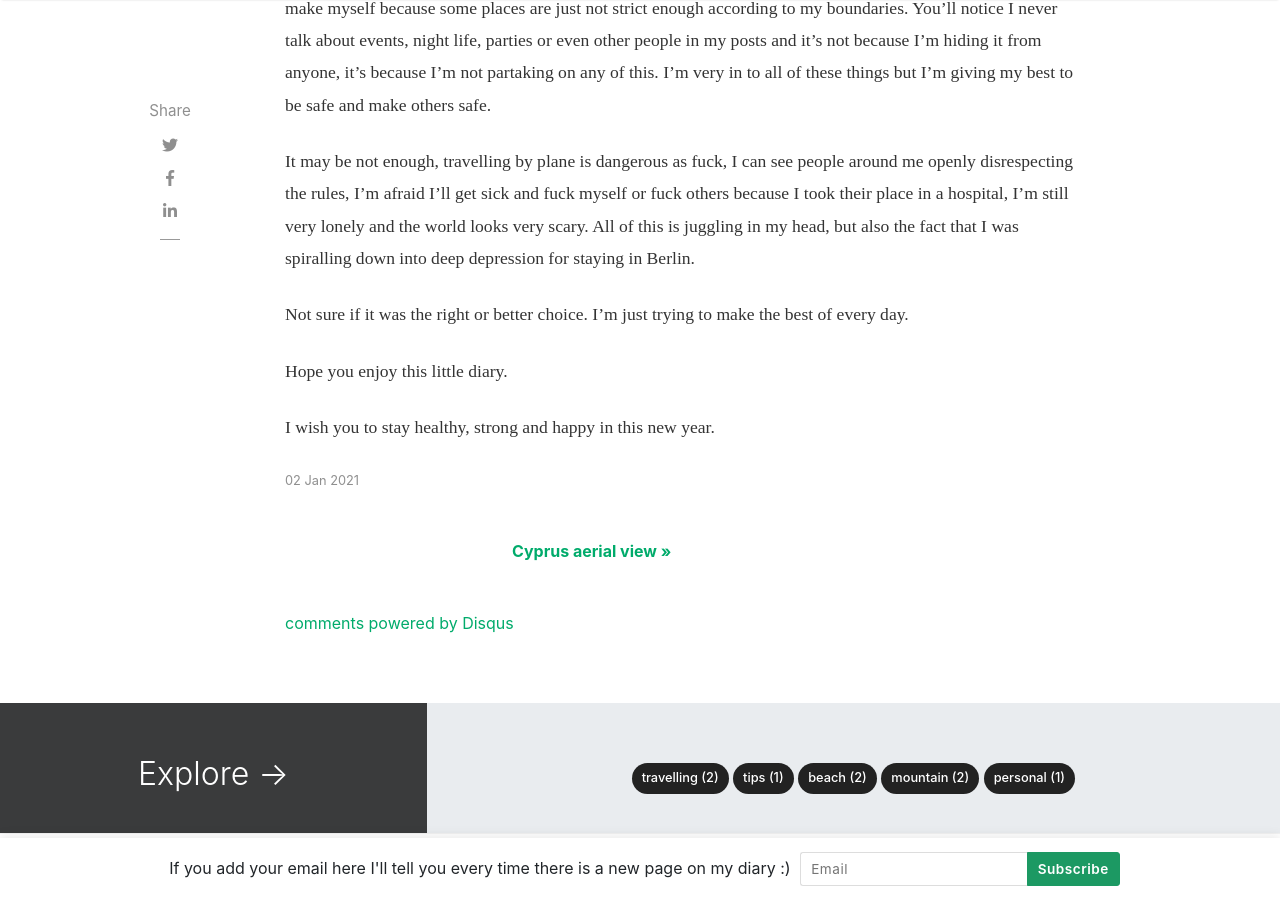
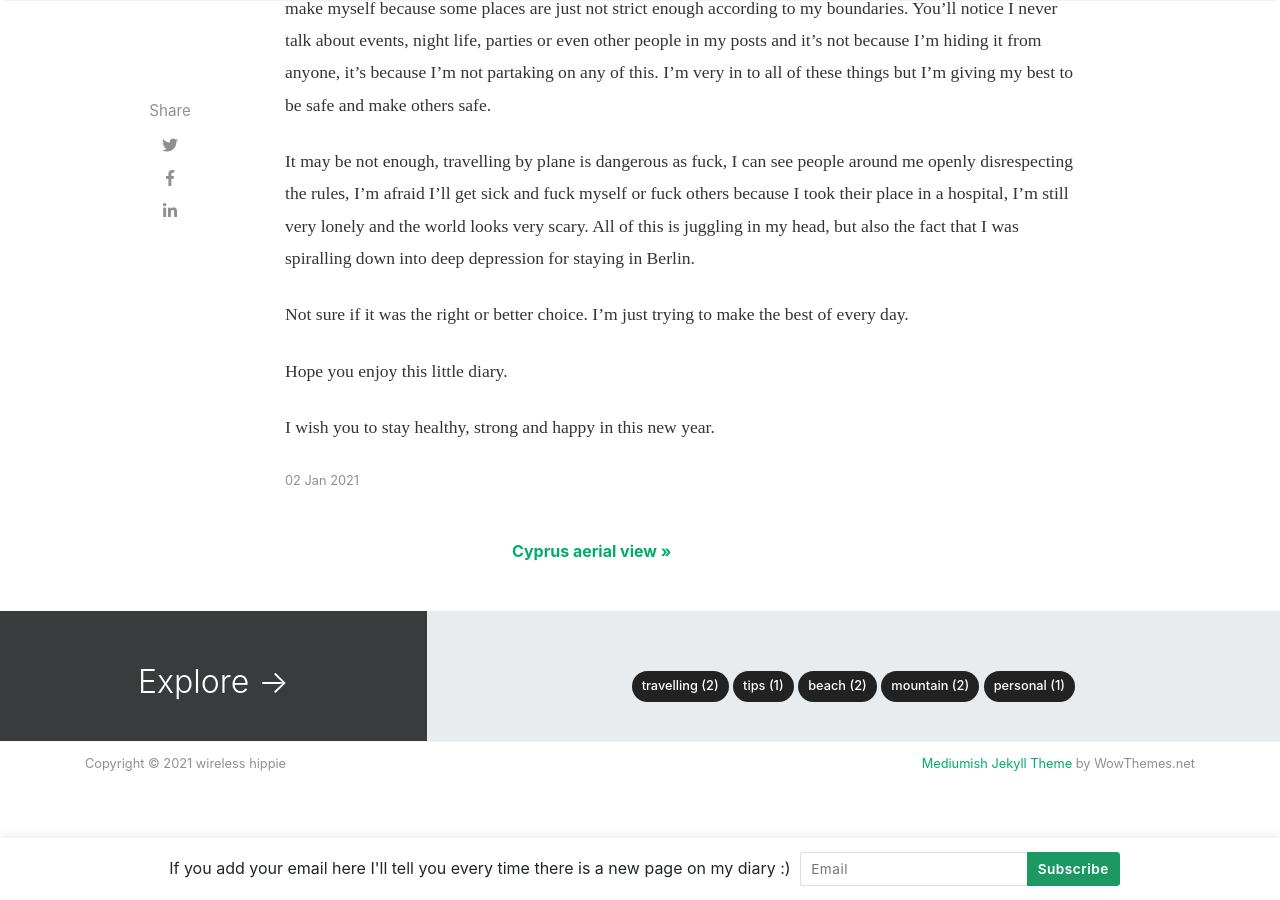
Before and after one commit to wireless-hippie/wireless-hippie.github.io, a Jekyll site: the page built from _posts/2021-01-02-a-note-on-corona.md, in a window 1280 px wide and 900 px high, scrolled down 654 px. Built offline with Jekyll 4.4.1, drawn with Linux system fonts in a browser that asks for light colours; nearby versions of some CDN libraries; comment, search, counter and statistics services are not loaded.

Commit message:
Remove disqus

```diff
--- a/_includes/disqus.html
+++ /dev/null
@@ -1,14 +0,0 @@
-<section class="disqus">
-    <div id="disqus_thread"></div>
-    <script type="text/javascript">
-        var disqus_shortname = '{{site.disqus}}';
-        var disqus_developer = 0;
-        (function() {
-            var dsq = document.createElement('script'); dsq.type = 'text/javascript'; dsq.async = true;
-            dsq.src = window.location.protocol + '//' + disqus_shortname + '.disqus.com/embed.js';
-            (document.getElementsByTagName('head')[0] || document.getElementsByTagName('body')[0]).appendChild(dsq);
-        })();
-    </script>
-    <noscript>Please enable JavaScript to view the <a href="http://disqus.com/?ref_noscript">comments powered by Disqus.</a></noscript>
-    <a href="http://disqus.com" class="dsq-brlink">comments powered by <span class="logo-disqus">Disqus</span></a>
-</section>
--- a/_includes/share.html
+++ b/_includes/share.html
@@ -22,13 +22,4 @@
         </li>
 
     </ul>
-    {% if page.comments != false %}
-    <div class="sep">
-    </div>
-    <ul>
-        <li>
-        <a class="small smoothscroll" href="#disqus_thread"></a>
-        </li>
-    </ul>
-    {% endif %}
 </div>
--- a/_layouts/default.html
+++ b/_layouts/default.html
@@ -185,9 +185,5 @@ ga('send', 'pageview');
 
 <script src="{{ site.baseurl }}/assets/js/ie10-viewport-bug-workaround.js"></script>
 
-{% if page.layout == 'post' %}
-<script id="dsq-count-scr" src="//{{site.disqus}}.disqus.com/count.js"></script>
-{% endif %}
-
 </body>
 </html>
--- a/_layouts/page.html
+++ b/_layouts/page.html
@@ -14,10 +14,6 @@ layout: default
 
     {% if page.comments == true %}
 
-    <div id="comments" class="row mb-5">
-        <div class="col-md-8">
-            {% include disqus.html %}
-        </div>
     </div>
 
     {% endif %}
--- a/_layouts/post.html
+++ b/_layouts/post.html
@@ -124,17 +124,6 @@ post_class: post-template
 <!-- End Article
 ================================================== -->
 
-<!-- Begin Comments
-================================================== -->
-{% if page.comments != false %}
-    <div class="container">
-        <div id="comments" class="row justify-content-center mb-5">
-            <div class="col-md-8">
-                {% include disqus.html %}
-            </div>
-        </div>
-    </div>
-{% endif %}
 <!--End Comments
 ================================================== -->
 
```
Also changed, not shown: 3 other files.
